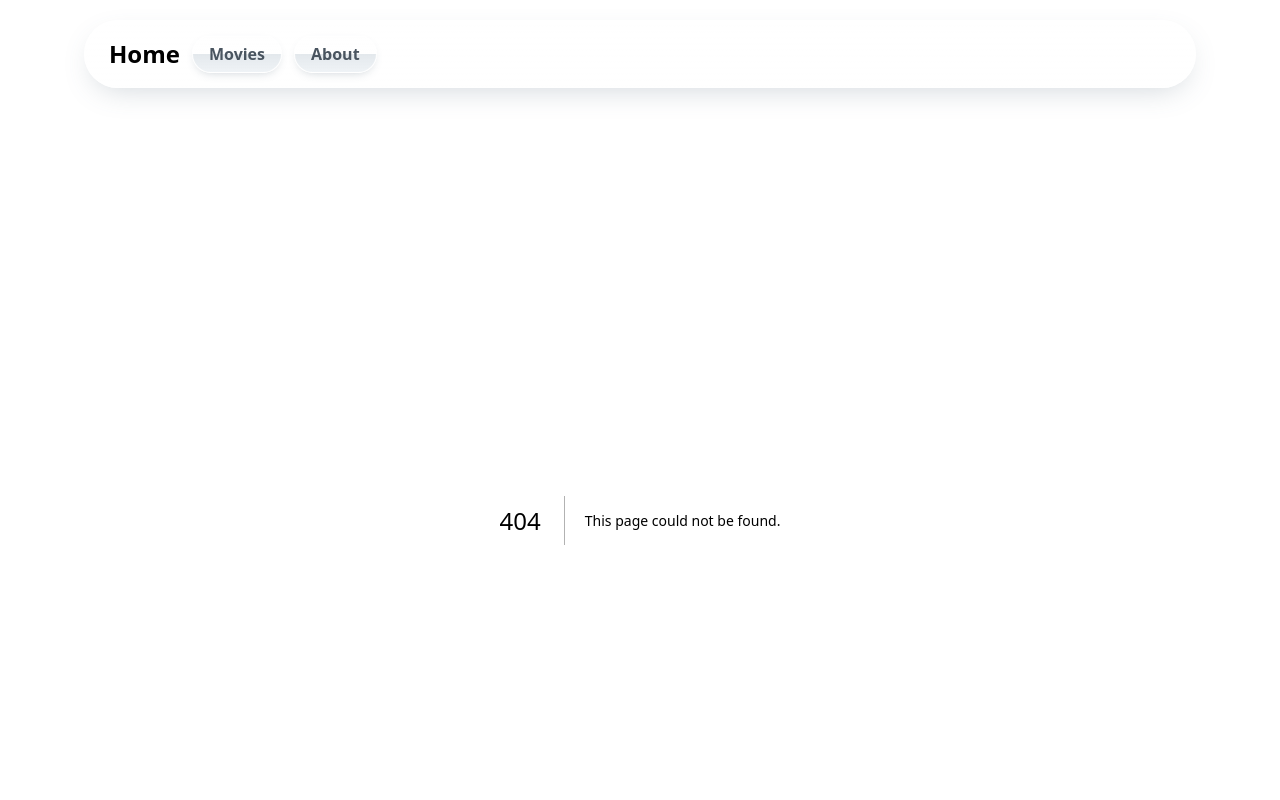
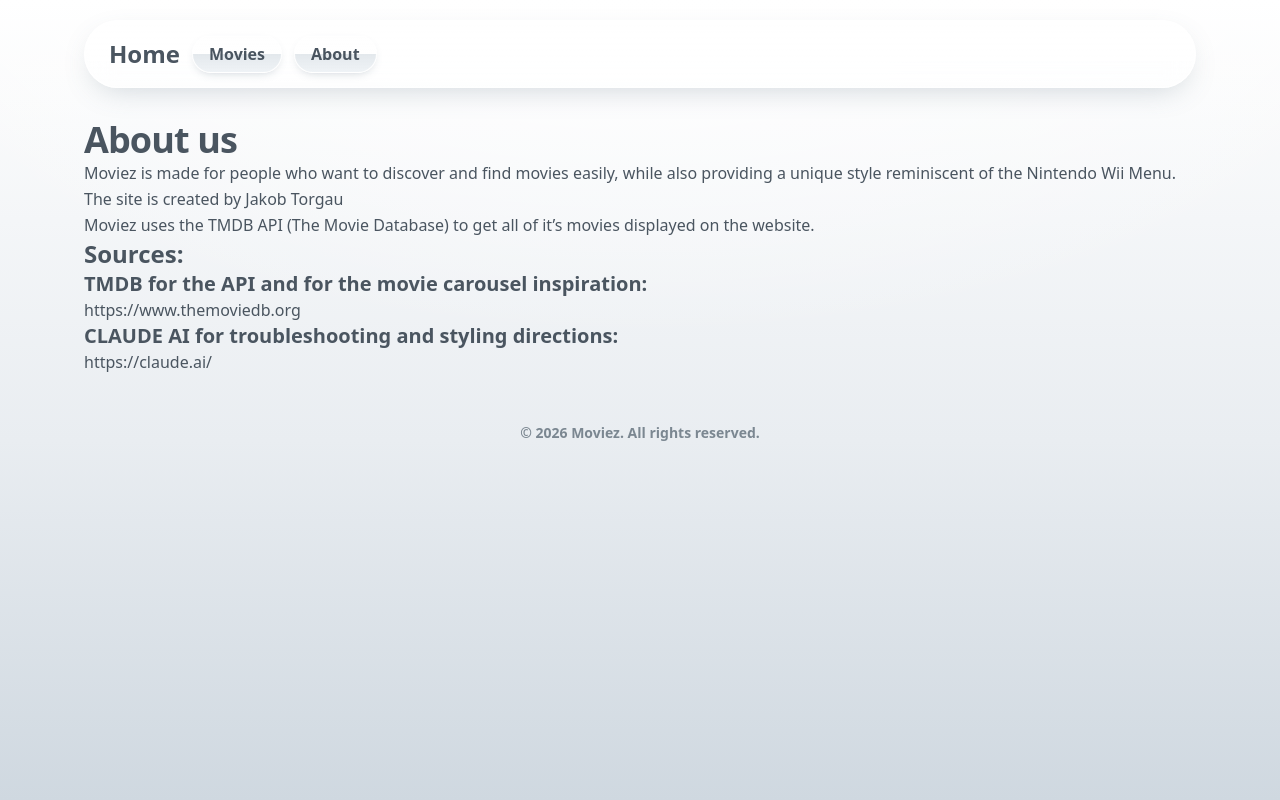
Before and after one commit to Jakiezzzz/Delinnlevering-2-Next.js, a Next.js app in the folder moviez/: page /about in a window 1280 px wide. Before the commit this address had no page. Shown: the top 800 px of the page. Built offline with nearby package versions, Linux system fonts and the light colour scheme.

Commit message:
Added Home and About info

```diff
--- /dev/null
+++ b/moviez/app/about/page.tsx
@@ -0,0 +1,25 @@
+import Link from "next/link";
+
+export default function AboutPage() {
+  return (
+    <>
+      <h1>About us</h1>
+      <p>
+        Moviez is made for people who want to discover and find movies easily,
+        while also providing a unique style reminiscent of the Nintendo Wii
+        Menu.
+      </p>
+      <p>The site is created by Jakob Torgau</p>
+      <p>
+        Moviez uses the TMDB API (The Movie Database) to get all of it’s movies
+        displayed on the website.
+      </p>
+
+      <h2>Sources:</h2>
+      <h3>TMDB for the API and for the movie carousel inspiration:</h3>
+      <Link href="https://www.themoviedb.org/">https://www.themoviedb.org</Link>
+      <h3>CLAUDE AI for troubleshooting and styling directions:</h3>
+      <Link href="https://claude.ai/">https://claude.ai/</Link>
+    </>
+  );
+}
--- a/moviez/app/globals.css
+++ b/moviez/app/globals.css
@@ -100,7 +100,7 @@
     transition-duration: 0.08s;
     transition-timing-function: linear;
   }
-  /* Redusrt motion om bruker ikke vil ha mye bevegelse */
+  /* Redusert motion om bruker ikke vil ha mye bevegelse */
   @media (prefers-reduced-motion: no-preference) {
     transform: rotateX(var(--rx, 0deg)) rotateY(var(--ry, 0deg));
   }
@@ -121,6 +121,7 @@
 
 /* Selve kroppen på siden */
 body {
+  @apply font-sans;
   min-height: 100vh;
   color: var(--color-ink);
   background-color: #e9edf1;
@@ -129,3 +130,17 @@ body {
     linear-gradient(180deg, #fff 0%, #e9edf1 55%, #cfd8e0 100%);
   background-attachment: fixed;
 }
+
+h1 {
+  @apply text-3xl font-extrabold tracking-tight sm:text-4xl;
+}
+h2 {
+  @apply text-2xl font-extrabold;
+}
+h3 {
+  @apply text-xl font-bold;
+}
+
+p {
+  @apply leading-relaxed;
+}
--- a/moviez/app/page.tsx
+++ b/moviez/app/page.tsx
@@ -1,5 +1,24 @@
-import Image from "next/image";
+import Link from "next/link";
 
 export default function Homepage() {
-  return <h1>Homepage</h1>;
+  return (
+    <>
+      <h1 className="pb-3">Welcome to Moviez!</h1>
+      <p>
+        Moviez is a site dedicated for users to Discover and search for movies.
+      </p>
+      <p>
+        Discover currently trending movies by visiting the{" "}
+        <Link href="/movies" className="font-extrabold cursor-pointer">
+          Movies
+        </Link>{" "}
+        page!
+      </p>
+      <p>
+        Search by genre or use the search bar on top to look for your desired
+        movie!
+      </p>
+      <p>Click on the movie to get a short overview and release date.</p>
+    </>
+  );
 }
```
Also changed, not shown: 1 other file (tests, documents, lock files or other folders).
